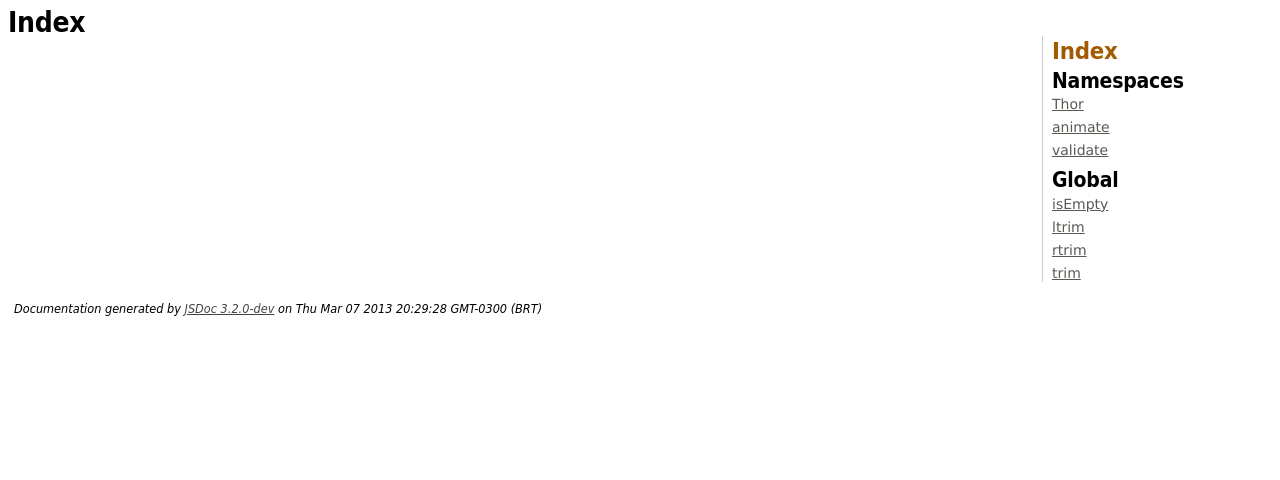
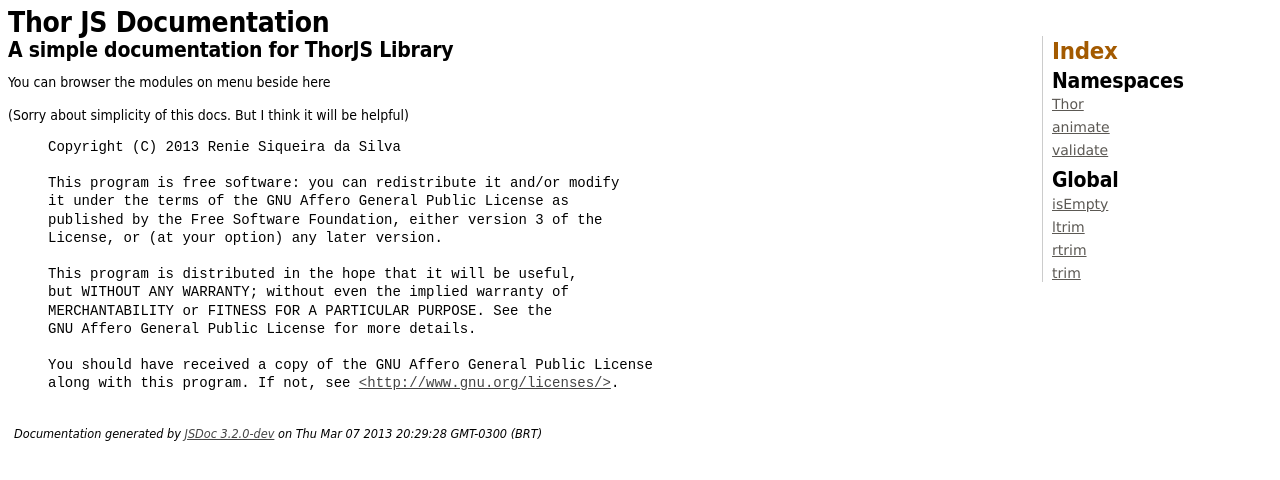
Before and after one commit to renie/thorJs, a plain HTML site: page documentation/index.html in a window 1280 px wide. Drawn offline with Linux system fonts and the light colour scheme.

Commit message:
changing text of documentation's index

```diff
--- a/documentation/index.html
+++ b/documentation/index.html
@@ -17,33 +17,28 @@
 
 <div id="main">
 
-    <h1 class="page-title">Index</h1>
+    <h1 class="page-title">Thor JS Documentation</h1>
 
+    <h3>A simple documentation for ThorJS Library </h3>
 
+    <p> You can browser the modules on menu beside here </p>
 
+    <p>(Sorry about simplicity of this docs. But I think it will be helpful)</p>
 
+    <blockquote><pre>Copyright (C) 2013 Renie Siqueira da Silva
 
+This program is free software: you can redistribute it and/or modify
+it under the terms of the GNU Affero General Public License as
+published by the Free Software Foundation, either version 3 of the
+License, or (at your option) any later version.
 
+This program is distributed in the hope that it will be useful,
+but WITHOUT ANY WARRANTY; without even the implied warranty of
+MERCHANTABILITY or FITNESS FOR A PARTICULAR PURPOSE. See the
+GNU Affero General Public License for more details.
 
-    <h3> </h3>
-
-
-
-
-
-
-
-
-
-
-
-
-
-
-
-
-
-
+You should have received a copy of the GNU Affero General Public License
+along with this program. If not, see <a href="http://www.gnu.org/licenses/">&lt;http://www.gnu.org/licenses/&gt;</a>.</pre></blockquote>
 
 </div>
 
```
